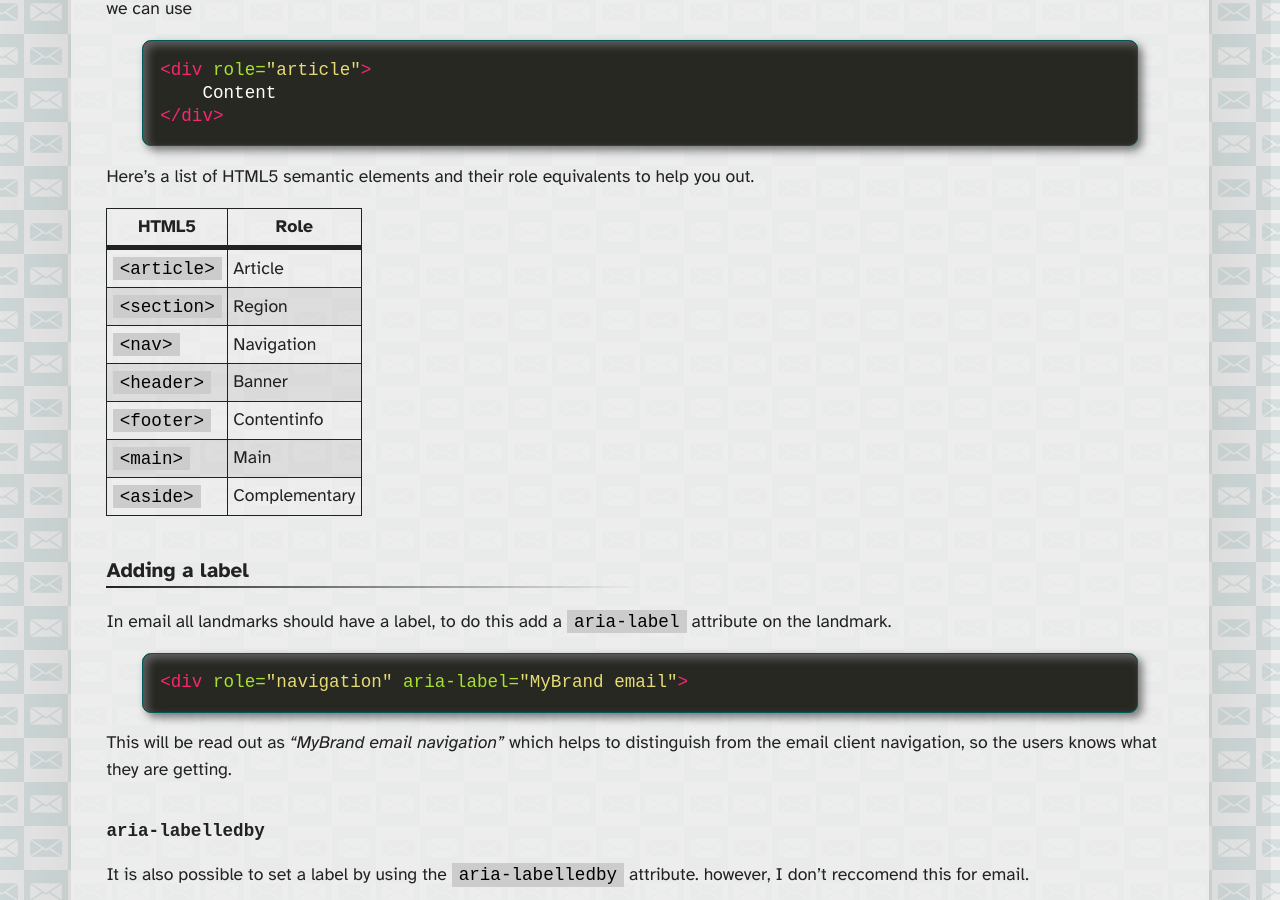
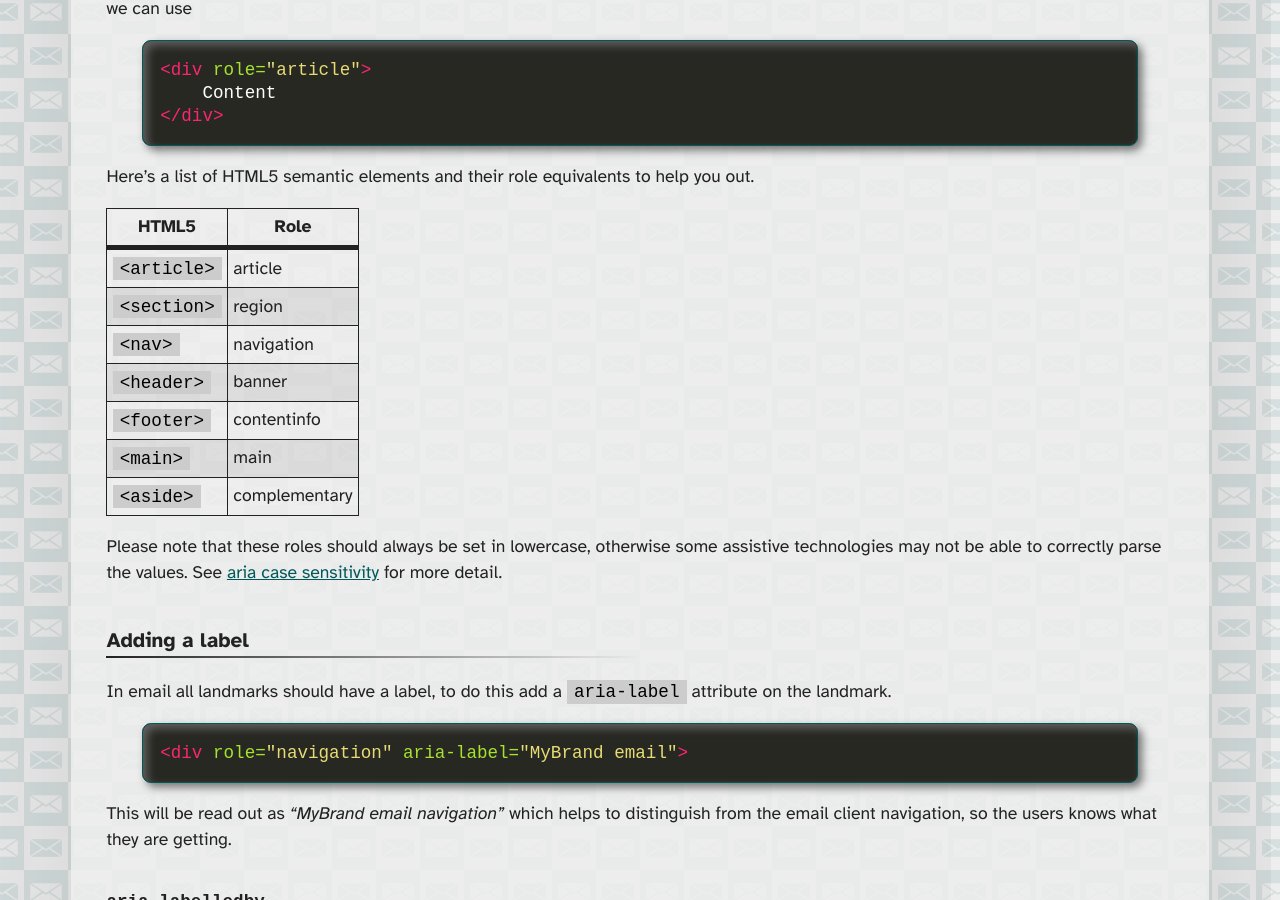
Before and after one commit to M-J-Robbins/good-email-code, a Jekyll site: the page built from email-accessibility/aria-landmarks-in-html-email.md, in a window 1280 px wide and 900 px high, scrolled down 3970 px. Built offline with Jekyll 4.4.1, drawn with Linux system fonts in a browser that asks for light colours; our own code applies the rules of GitHub Pages for plain Markdown files; a script that is not in the unit is left out; some of the changed text lies outside the part shown.

Commit message:
added case sensitivity note

```diff
--- a/email-accessibility/aria-landmarks-in-html-email.md
+++ b/email-accessibility/aria-landmarks-in-html-email.md
@@ -1,4 +1,4 @@
-<div class="updated">Last Updated: <time datetime="2021-12-17">3<sup>rd</sup> January 2022</time></div>
+<div class="updated">Last Updated: <time datetime="2022-02-07">7<sup>th</sup> February 2022</time></div>
 
 # ARIA landmarks in Email
 
@@ -115,14 +115,15 @@ Here's a list of HTML5 semantic elements and their role equivalents to help you
 
 | HTML5     | Role          |
 |-----------|---------------|
-|`<article>`| Article       |
-|`<section>`| Region        |
-|`<nav>`    | Navigation    |
-|`<header>` | Banner        |
-|`<footer>` | Contentinfo   |
-|`<main>`   | Main          |
-|`<aside>`  | Complementary |
+|`<article>`| article       |
+|`<section>`| region        |
+|`<nav>`    | navigation    |
+|`<header>` | banner        |
+|`<footer>` | contentinfo   |
+|`<main>`   | main          |
+|`<aside>`  | complementary |
 
+Please note that these roles should always be set in lowercase, otherwise some assistive technologies may not be able to correctly parse the values. See [aria case sensitivity](https://www.w3.org/TR/html-aria/#case-sensitivity) for more detail.
 
 ### Adding a label
 In email all landmarks should have a label, to do this add a `aria-label` attribute on the landmark.
```
